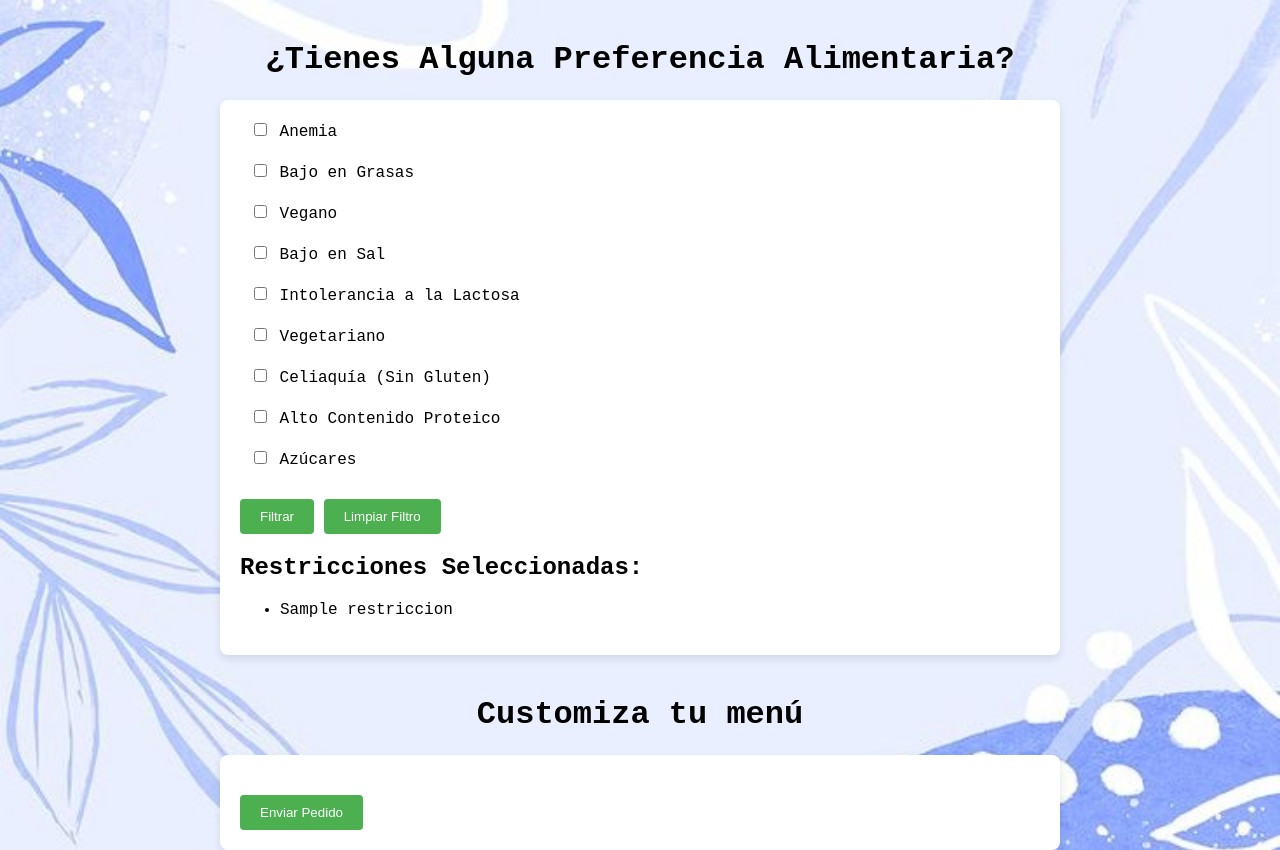
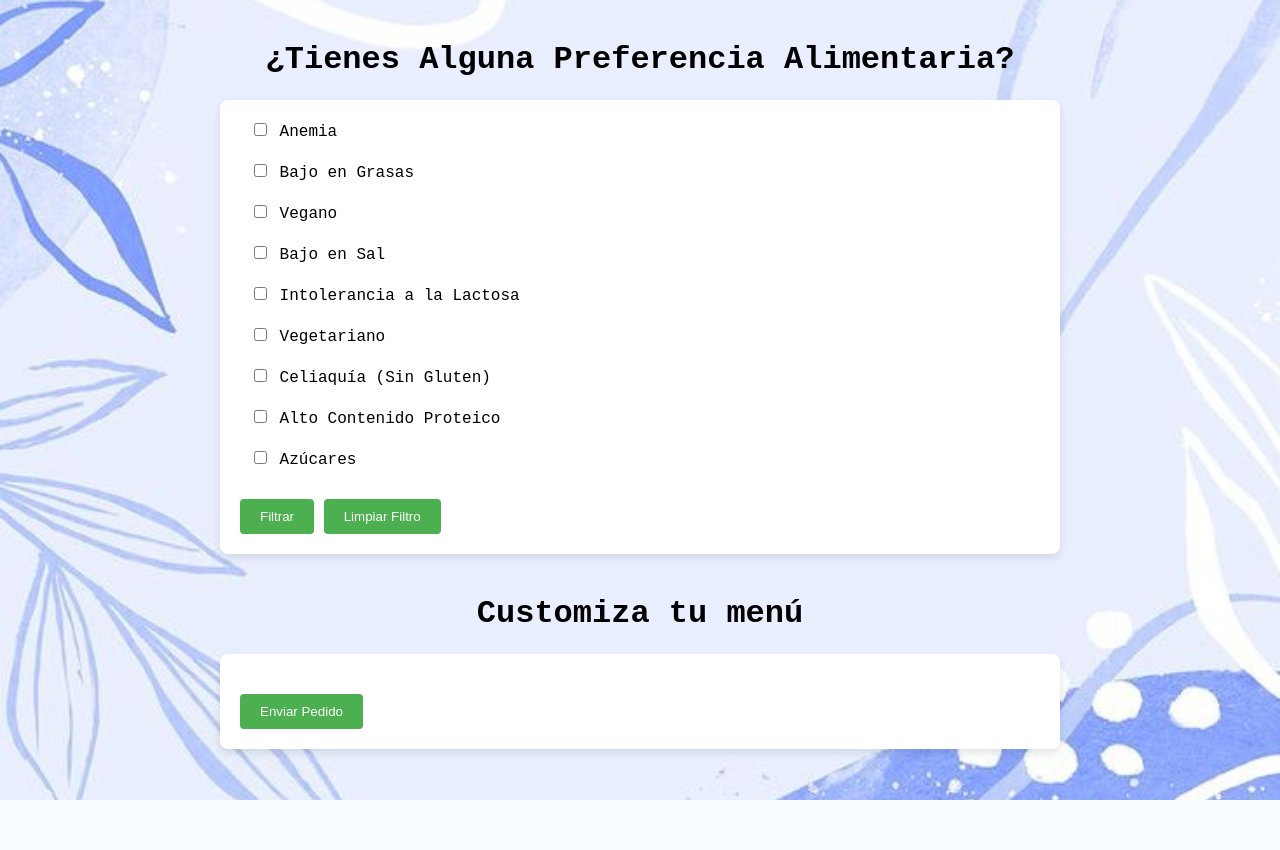
Before and after one commit to claudiavegarodriguez/NutriRest, a Flask app: template flama_tutorial/flask_app/templates/index.html in a window 1280 px wide. After the commit the page ends 800 px from the top, so only its background shows below. Run offline with Flask 3, Linux system fonts and the light colour scheme; the template is opened without the code that fills it: most values are stand-ins (such as "Sample title", 1, 10 or a date in 2020); parts of the project's set-up code (start-up, migrations or seed data) failed here and were passed over.

Commit message:
Update index.html

```diff
--- a/flama_tutorial/flask_app/templates/index.html
+++ b/flama_tutorial/flask_app/templates/index.html
@@ -201,16 +201,6 @@
         </div>
         <button type="submit" class="btn">Filtrar</button>
         <button type="submit" class="btn">Limpiar Filtro</button>
-        {% if restricciones %}
-            <h2>Restricciones Seleccionadas:</h2>
-            <ul>
-                {% for restriccion in restricciones %}
-                    <li>{{ restriccion | capitalize }}</li>
-                {% endfor %}
-            </ul>
-        {% else %}
-            <p>No se han seleccionado restricciones.</p>
-        {% endif %}
     </form>
 
 
```
